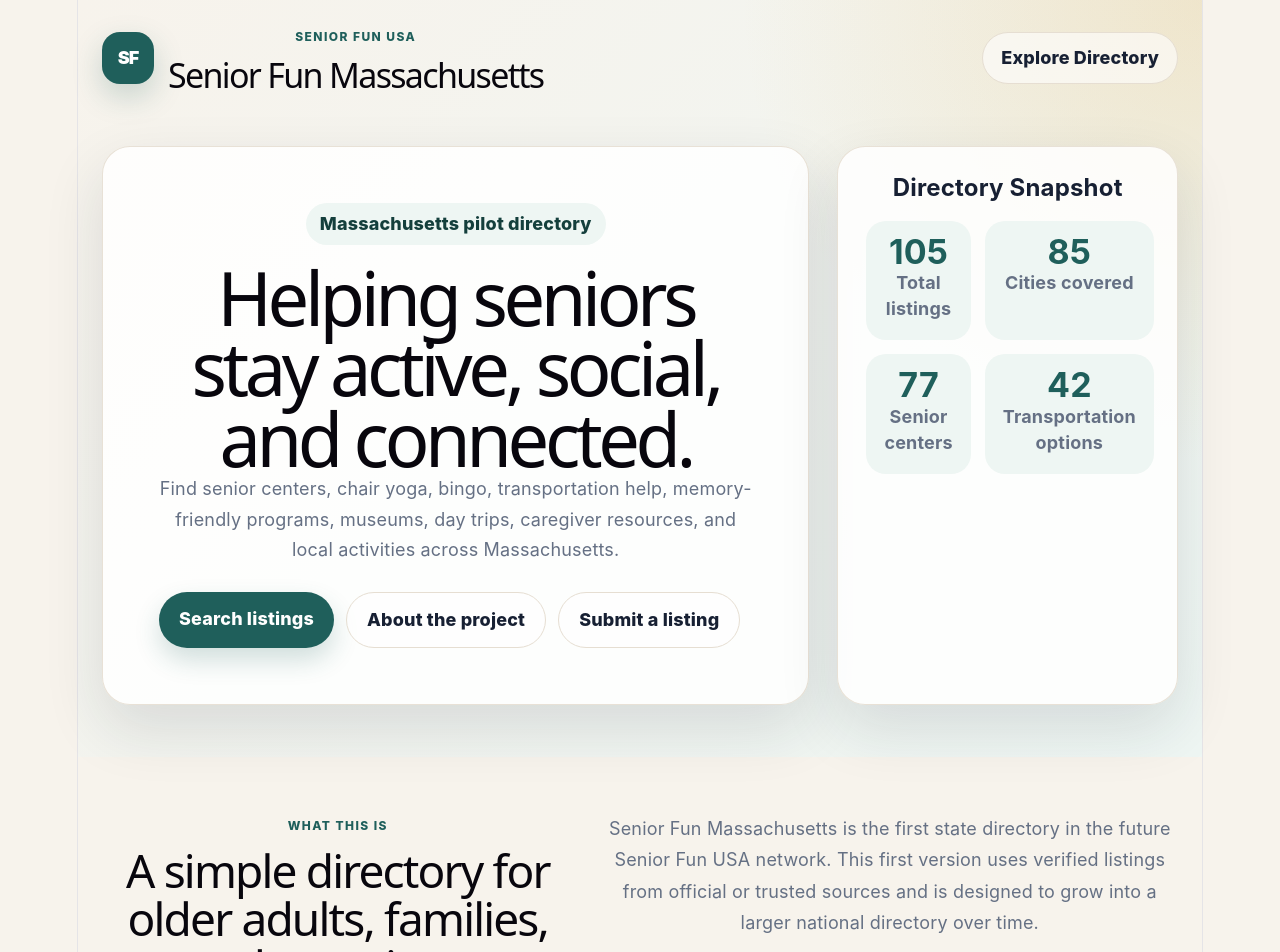
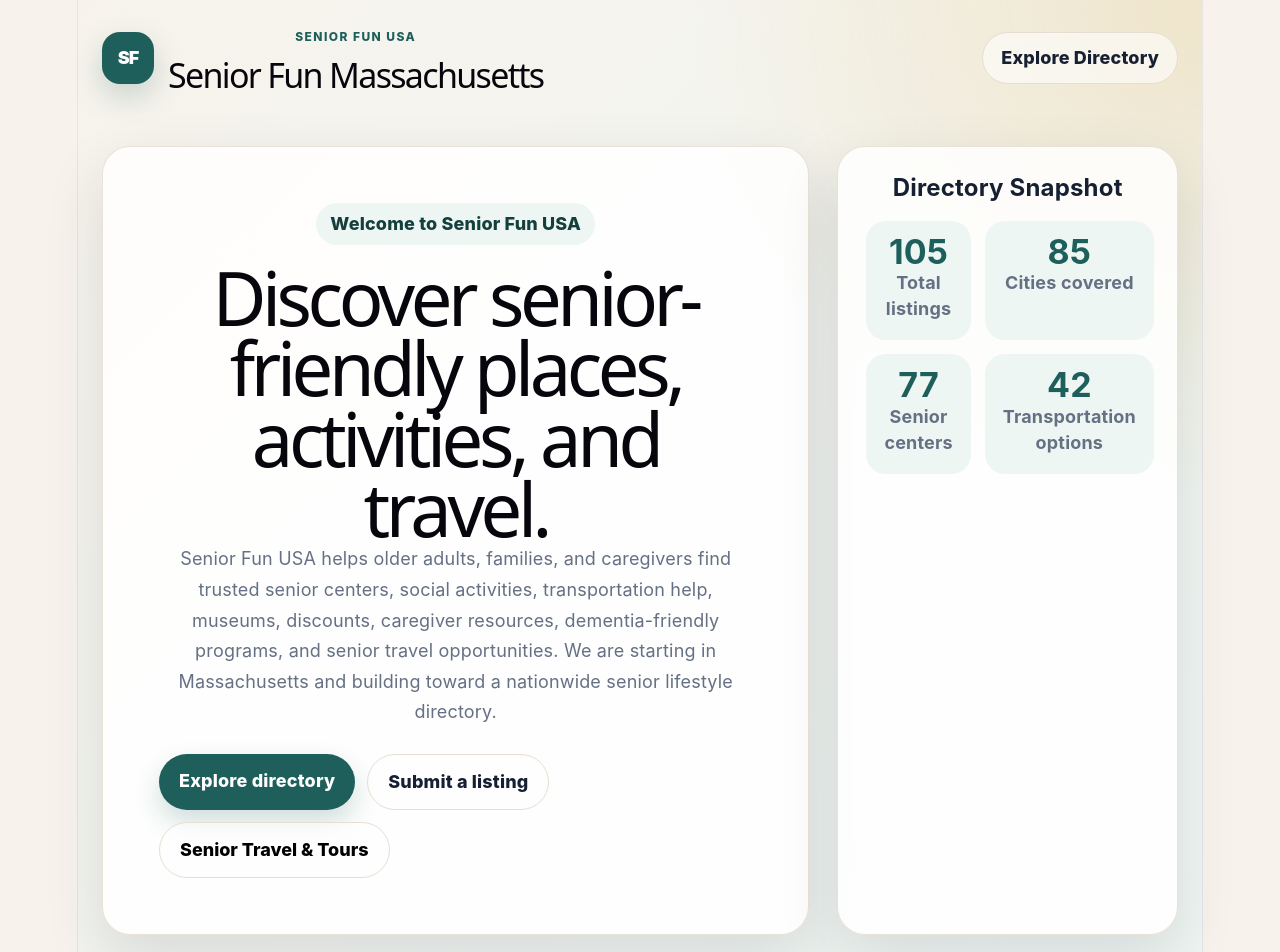
Before and after one commit to bahramjo4534-prog/senior-fun-usa, a React (Vite) app: page / in a window 1280 px wide. Shown: the top 952 px of the page. Built offline with nearby package versions, Linux system fonts and the light colour scheme.

Commit message:
Update welcome homepage section

```diff
--- a/src/App.css
+++ b/src/App.css
@@ -30,6 +30,10 @@ button,
 input,
 select {
   font: inherit;
+}
+
+.hero-link-button {
+  cursor: pointer;
 }
 
 .app {
--- a/src/App.jsx
+++ b/src/App.jsx
@@ -145,23 +145,25 @@ function App() {
 
         <section className="hero-grid">
           <div className="hero-copy">
-            <p className="pill">Massachusetts pilot directory</p>
-            <h2>Helping seniors stay active, social, and connected.</h2>
+            <p className="pill">Welcome to Senior Fun USA</p>
+            <h2>Discover senior-friendly places, activities, and travel.</h2>
             <p>
-              Find senior centers, chair yoga, bingo, transportation help,
-              memory-friendly programs, museums, day trips, caregiver resources,
-              and local activities across Massachusetts.
+              Senior Fun USA helps older adults, families, and caregivers find
+              trusted senior centers, social activities, transportation help,
+              museums, discounts, caregiver resources, dementia-friendly programs,
+              and senior travel opportunities. We are starting in Massachusetts
+              and building toward a nationwide senior lifestyle directory.
             </p>
             <div className="hero-actions">
               <a href="#directory" className="primary-button">
-                Search listings
-              </a>
-              <a href="#about" className="secondary-button">
-                About the project
+                Explore directory
               </a>
               <a href={SUBMIT_FORM_URL} target="_blank" rel="noreferrer" className="secondary-button">
                 Submit a listing
               </a>
+              <button type="button" className="secondary-button hero-link-button" onClick={() => setCategory("Senior Travel & Tours")}>
+                Senior Travel & Tours
+              </button>
             </div>
           </div>
 
```
